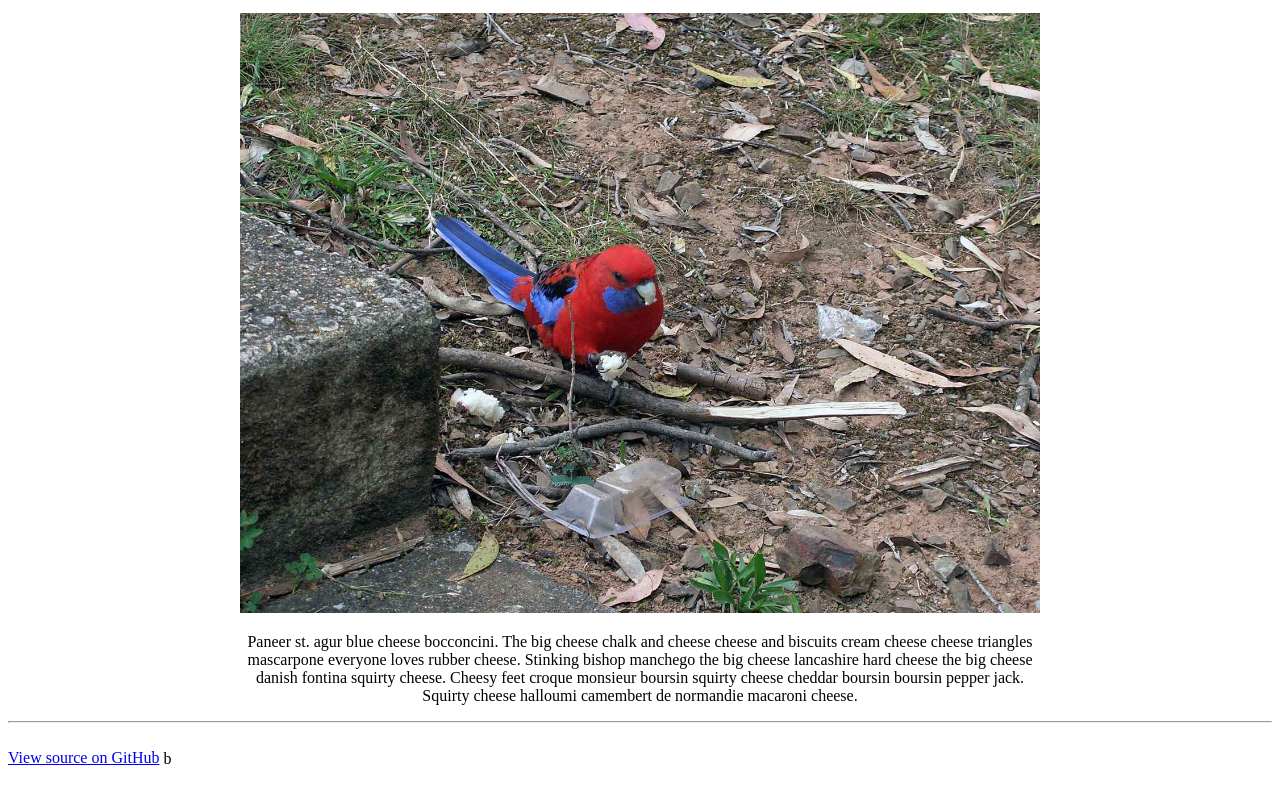
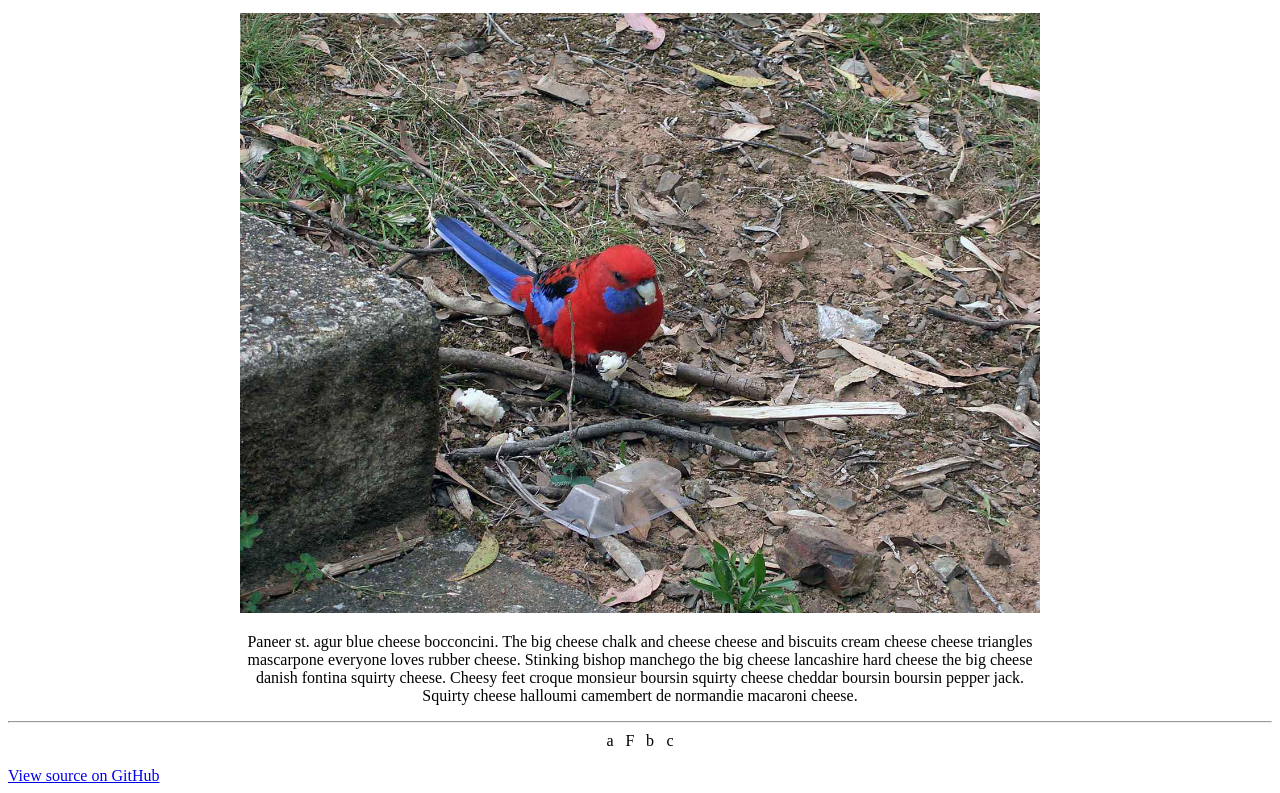
Before and after one commit to amrme/responsive-blog, a website: page Project-Part-1-Start/index.html in a window 1280 px wide. Shown: the part 5693-6486 px from the top of the page. Drawn offline with Linux system fonts and the light colour scheme.

Commit message:
finished adding in the social icons, but I still have a problem

```diff
--- a/Project-Part-1-Start/index.html
+++ b/Project-Part-1-Start/index.html
@@ -75,7 +75,12 @@
   </article>
 
   <hr>
-
+  <div align="center">
+    <span class="socicon socicon-twitter"></span>
+    <span class="socicon socicon-digg"></span>
+    <span class="socicon socicon-facebook"></span>
+    <span class="socicon socicon-google"></span>
+  </div>
 
   <!--
   Flourish credit: http://pixabay.com/en/flourish-line-border-decoration-31609/
@@ -87,7 +92,7 @@
   <script src="http://udacity.github.io/responsive-images/project/project-grader.js"></script>
   <script async src="http://udacity.github.io/frontend-grading-engine/ud-grading-engine-v0.1.js"></script>
 
-  <span class="socicon" align="center">b</span>
+
 
 </body>
 
```
